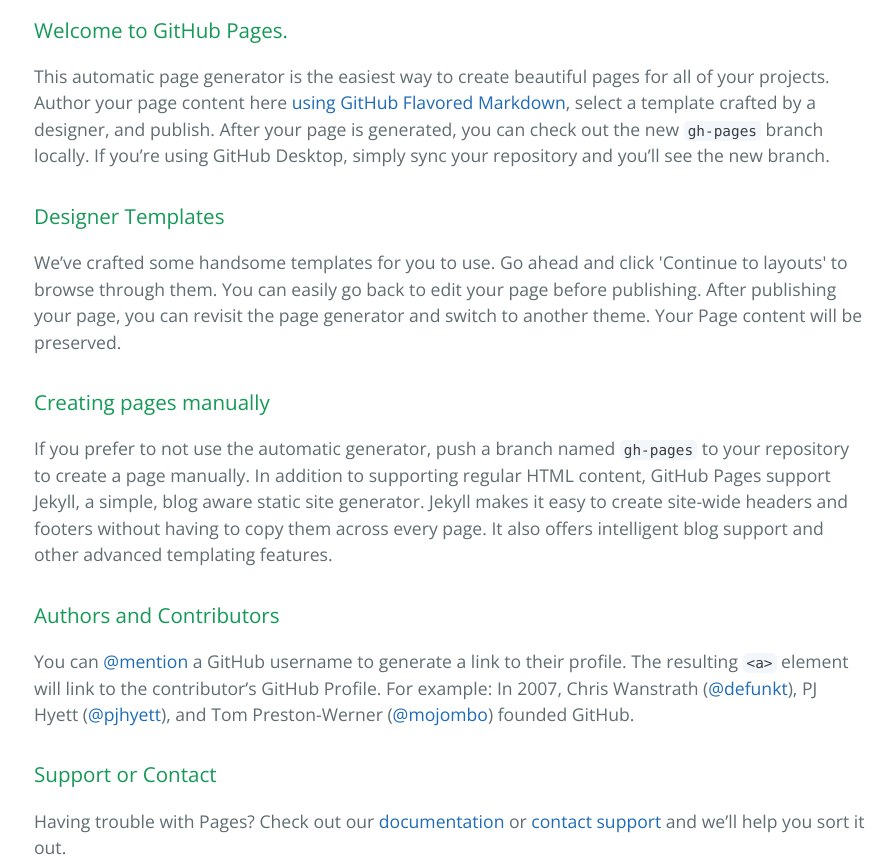
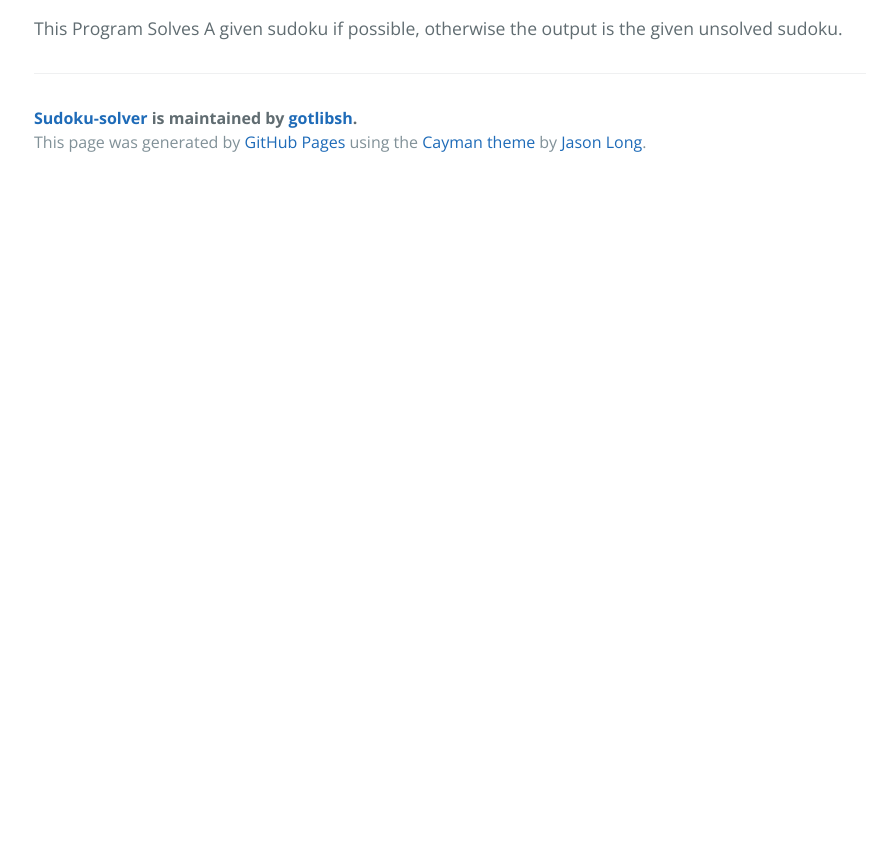
Before and after one commit to gotlibsh/Sudoku-Solver, a plain HTML site: page index.html in a window 1280 px wide. Shown: the part 400-1264 px from the top of the page, without its empty margins (190-1082 px from the left). After the commit the page ends 800 px from the top, so only its background shows below. Drawn offline with nearby package versions, Linux system fonts and the light colour scheme.

```diff
--- a/index.html
+++ b/index.html
@@ -19,30 +19,7 @@
     </section>
 
     <section class="main-content">
-      <h3>
-<a id="welcome-to-github-pages" class="anchor" href="#welcome-to-github-pages" aria-hidden="true"><span aria-hidden="true" class="octicon octicon-link"></span></a>Welcome to GitHub Pages.</h3>
-
-<p>This automatic page generator is the easiest way to create beautiful pages for all of your projects. Author your page content here <a href="https://guides.github.com/features/mastering-markdown/">using GitHub Flavored Markdown</a>, select a template crafted by a designer, and publish. After your page is generated, you can check out the new <code>gh-pages</code> branch locally. If you’re using GitHub Desktop, simply sync your repository and you’ll see the new branch.</p>
-
-<h3>
-<a id="designer-templates" class="anchor" href="#designer-templates" aria-hidden="true"><span aria-hidden="true" class="octicon octicon-link"></span></a>Designer Templates</h3>
-
-<p>We’ve crafted some handsome templates for you to use. Go ahead and click 'Continue to layouts' to browse through them. You can easily go back to edit your page before publishing. After publishing your page, you can revisit the page generator and switch to another theme. Your Page content will be preserved.</p>
-
-<h3>
-<a id="creating-pages-manually" class="anchor" href="#creating-pages-manually" aria-hidden="true"><span aria-hidden="true" class="octicon octicon-link"></span></a>Creating pages manually</h3>
-
-<p>If you prefer to not use the automatic generator, push a branch named <code>gh-pages</code> to your repository to create a page manually. In addition to supporting regular HTML content, GitHub Pages support Jekyll, a simple, blog aware static site generator. Jekyll makes it easy to create site-wide headers and footers without having to copy them across every page. It also offers intelligent blog support and other advanced templating features.</p>
-
-<h3>
-<a id="authors-and-contributors" class="anchor" href="#authors-and-contributors" aria-hidden="true"><span aria-hidden="true" class="octicon octicon-link"></span></a>Authors and Contributors</h3>
-
-<p>You can <a href="https://help.github.com/articles/basic-writing-and-formatting-syntax/#mentioning-users-and-teams" class="user-mention">@mention</a> a GitHub username to generate a link to their profile. The resulting <code>&lt;a&gt;</code> element will link to the contributor’s GitHub Profile. For example: In 2007, Chris Wanstrath (<a href="https://github.com/defunkt" class="user-mention">@defunkt</a>), PJ Hyett (<a href="https://github.com/pjhyett" class="user-mention">@pjhyett</a>), and Tom Preston-Werner (<a href="https://github.com/mojombo" class="user-mention">@mojombo</a>) founded GitHub.</p>
-
-<h3>
-<a id="support-or-contact" class="anchor" href="#support-or-contact" aria-hidden="true"><span aria-hidden="true" class="octicon octicon-link"></span></a>Support or Contact</h3>
-
-<p>Having trouble with Pages? Check out our <a href="https://help.github.com/pages">documentation</a> or <a href="https://github.com/contact">contact support</a> and we’ll help you sort it out.</p>
+      <p>This Program Solves A given sudoku if possible, otherwise the output is the given unsolved sudoku.</p>
 
       <footer class="site-footer">
         <span class="site-footer-owner"><a href="https://github.com/gotlibsh/Sudoku-Solver">Sudoku-solver</a> is maintained by <a href="https://github.com/gotlibsh">gotlibsh</a>.</span>
```
Also changed, not shown: params.json (+1 -1 lines).
